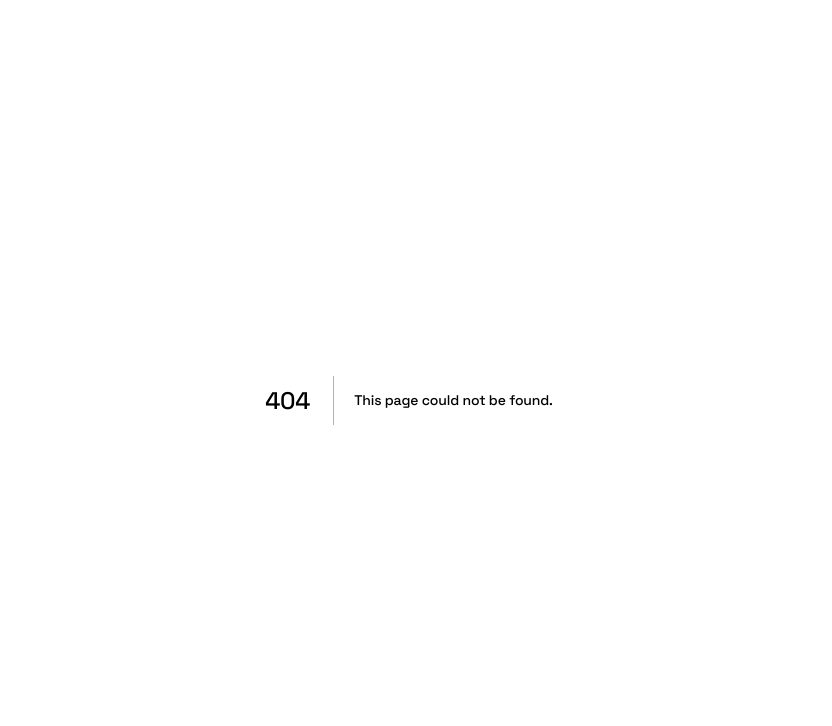
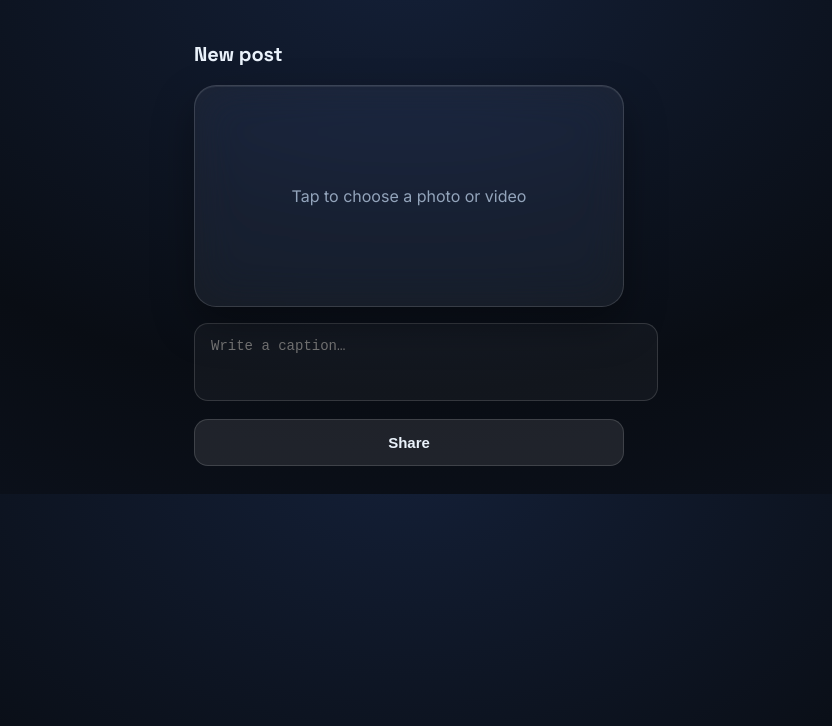
Before and after one commit to angelpriya7808-arch/lumen-app, a Next.js app: page /post/new in a window 1280 px wide. Before the commit this address had no page. Shown: the top 726 px of the page, without its empty margins (231-1063 px from the left). Built offline with nearby package versions, Linux system fonts and the light colour scheme; no server answers.

Commit message:
Create page.tsx

```diff
--- /dev/null
+++ b/app/post/new/page.tsx
@@ -0,0 +1,141 @@
+'use client';
+
+import { useState } from 'react';
+import { useRouter } from 'next/navigation';
+import { createClient } from '../../../lib/supabaseClient';
+
+export default function NewPostPage() {
+  const supabase = createClient();
+  const router = useRouter();
+  const [file, setFile] = useState<File | null>(null);
+  const [preview, setPreview] = useState<string | null>(null);
+  const [caption, setCaption] = useState('');
+  const [posting, setPosting] = useState(false);
+  const [error, setError] = useState<string | null>(null);
+
+  function handleFile(e: React.ChangeEvent<HTMLInputElement>) {
+    const f = e.target.files?.[0];
+    if (!f) return;
+    setFile(f);
+    setPreview(URL.createObjectURL(f));
+  }
+
+  async function handlePost() {
+    if (!file) {
+      setError('Pick a photo or video first.');
+      return;
+    }
+    setError(null);
+    setPosting(true);
+
+    const { data: auth } = await supabase.auth.getUser();
+    if (!auth?.user) {
+      setError('Session expired — sign in again.');
+      setPosting(false);
+      return;
+    }
+
+    const isVideo = file.type.startsWith('video');
+    const ext = file.name.split('.').pop();
+    const path = `${auth.user.id}/${Date.now()}.${ext}`;
+
+    const { error: uploadError } = await supabase.storage.from('posts').upload(path, file);
+    if (uploadError) {
+      setError('Upload failed — try again.');
+      setPosting(false);
+      return;
+    }
+
+    const { data: post, error: postError } = await supabase
+      .from('posts')
+      .insert({ user_id: auth.user.id, caption })
+      .select()
+      .single();
+
+    if (postError || !post) {
+      setError('Could not create post — try again.');
+      setPosting(false);
+      return;
+    }
+
+    await supabase.from('post_media').insert({
+      post_id: post.id,
+      media_type: isVideo ? 'video' : 'image',
+      storage_path: path,
+      position: 0,
+    });
+
+    router.push('/feed');
+  }
+
+  return (
+    <main style={{ maxWidth: 430, margin: '0 auto', padding: '20px 16px' }}>
+      <h1 className="brand" style={{ fontSize: '20px', marginBottom: '18px' }}>
+        New post
+      </h1>
+
+      <label
+        className="glass-panel"
+        style={{
+          display: 'flex',
+          alignItems: 'center',
+          justifyContent: 'center',
+          height: preview ? 'auto' : 220,
+          marginBottom: '16px',
+          cursor: 'pointer',
+          overflow: 'hidden',
+        }}
+      >
+        {preview ? (
+          file?.type.startsWith('video') ? (
+            <video src={preview} controls style={{ width: '100%' }} />
+          ) : (
+            <img src={preview} alt="" style={{ width: '100%', display: 'block' }} />
+          )
+        ) : (
+          <span style={{ color: 'var(--ink-dim)' }}>Tap to choose a photo or video</span>
+        )}
+        <input type="file" accept="image/*,video/*" onChange={handleFile} hidden />
+      </label>
+
+      <textarea
+        value={caption}
+        onChange={(e) => setCaption(e.target.value)}
+        placeholder="Write a caption…"
+        rows={3}
+        style={{
+          width: '100%',
+          padding: '14px 16px',
+          borderRadius: '14px',
+          border: '1px solid var(--glass-edge)',
+          background: 'rgba(255,255,255,0.04)',
+          color: 'var(--ink)',
+          fontSize: '14px',
+          marginBottom: '14px',
+          resize: 'none',
+        }}
+      />
+
+      {error && <p style={{ color: 'var(--danger)', fontSize: '13px', marginBottom: '14px' }}>{error}</p>}
+
+      <button
+        onClick={handlePost}
+        disabled={posting}
+        style={{
+          width: '100%',
+          padding: '14px',
+          borderRadius: '14px',
+          border: '1px solid var(--glass-edge)',
+          background: 'var(--glass-strong)',
+          color: 'var(--ink)',
+          fontWeight: 600,
+          fontSize: '15px',
+          cursor: posting ? 'default' : 'pointer',
+          opacity: posting ? 0.6 : 1,
+        }}
+      >
+        {posting ? 'Posting…' : 'Share'}
+      </button>
+    </main>
+  );
+}
```
